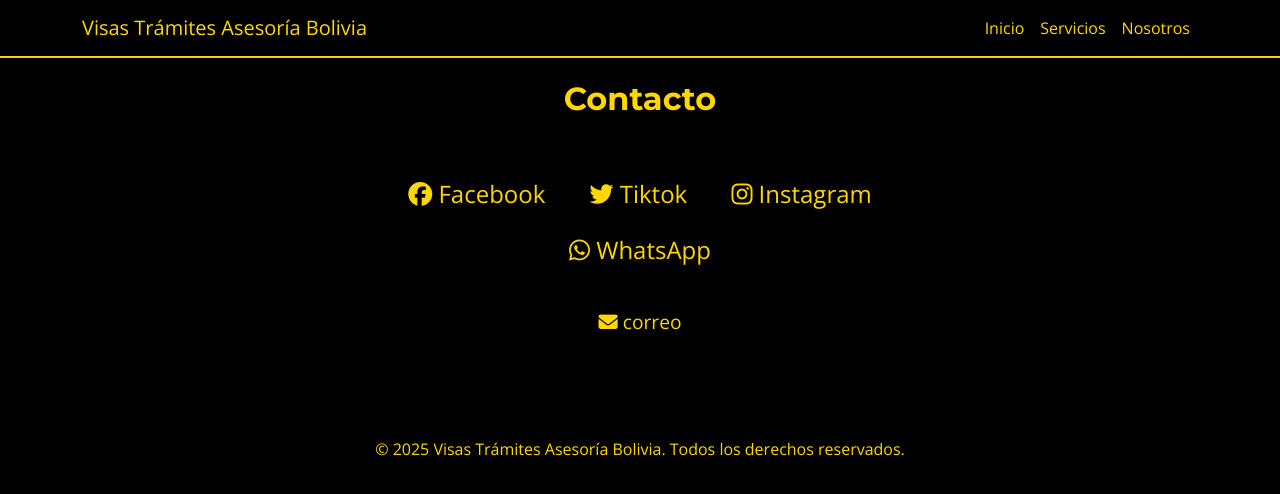
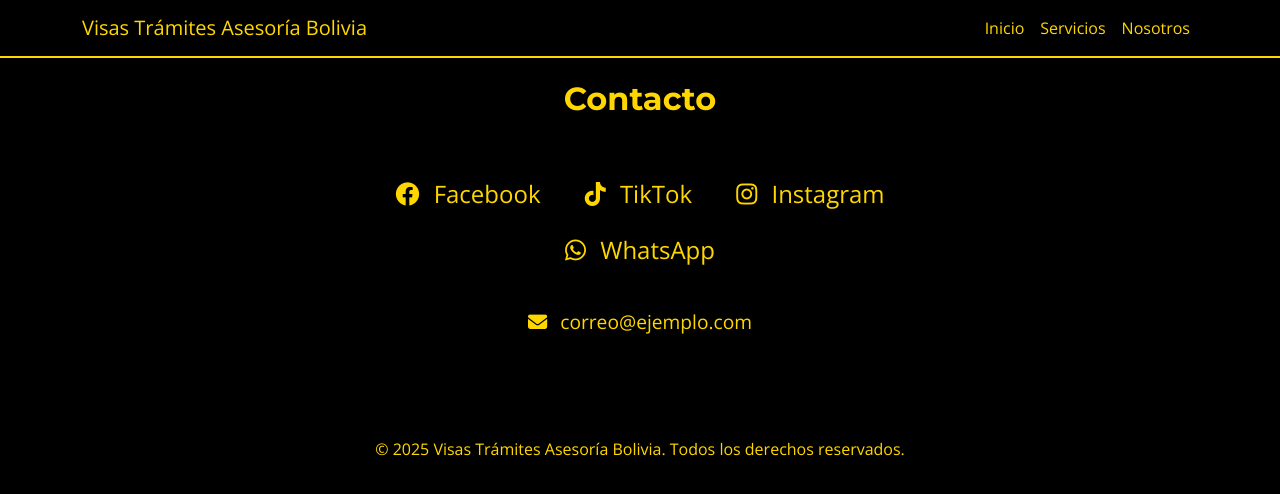
Before and after one commit to Alejvndr0/visas-tramites, a plain HTML site: page contacto.html in a window 1280 px wide. Drawn offline with nearby package versions, Linux system fonts and the light colour scheme.

Commit message:
first commit

```diff
--- a/contacto.html
+++ b/contacto.html
@@ -8,6 +8,9 @@
   <link href="https://cdn.jsdelivr.net/npm/bootstrap@5.3.0/dist/css/bootstrap.min.css" rel="stylesheet">
   <!-- Google Fonts -->
   <link href="https://fonts.googleapis.com/css2?family=Montserrat:wght@400;700&family=Open+Sans:wght@400;600&display=swap" rel="stylesheet">
+  <!-- Font Awesome desde CDNJS -->
+  <link rel="stylesheet" href="https://cdnjs.cloudflare.com/ajax/libs/font-awesome/6.4.0/css/all.min.css" crossorigin="anonymous" referrerpolicy="no-referrer" />
+
   <!-- Estilos personalizados -->
   <style>
     body {
@@ -50,6 +53,12 @@
     }
     .contact-section .email-link a:hover {
       color: #ccac00; /* Dorado más oscuro al pasar el mouse */
+    }
+    /* Fuerza el color de los íconos */
+    .social-links i,
+    .email-link i {
+      color: #FFD700;
+      margin-right: 8px;
     }
     .navbar {
       background-color: #000 !important; /* Fondo negro */
@@ -104,8 +113,8 @@
             <a href="https://www.facebook.com/share/1WZnFmKx8B/" target="_blank" title="Facebook">
               <i class="fab fa-facebook"></i> Facebook
             </a>
-                        <a href="https://www.tiktok.com/@visas.tramites?_t=ZM-8tbzNoagvby&_r=1" target="_blank" title="Twitter">
-                            <i class="fab fa-twitter"></i> Tiktok
+            <a href="https://www.tiktok.com/@visas.tramites?_t=ZM-8tbzNoagvby&_r=1" target="_blank" title="TikTok">
+              <i class="fab fa-tiktok"></i> TikTok
             </a>
             <a href="https://www.instagram.com/visastramitesyasesoriabolivia?igsh=MXRoZnNkYXlsejFocQ==" target="_blank" title="Instagram">
               <i class="fab fa-instagram"></i> Instagram
@@ -116,8 +125,8 @@
           </div>
           <!-- Enlace de correo electrónico -->
           <div class="email-link">
-                        <a href="mailto:">
-                            <i class="fas fa-envelope"></i> correo
+            <a href="mailto:correo@ejemplo.com">
+              <i class="fas fa-envelope"></i> correo@ejemplo.com
             </a>
           </div>
         </div>
@@ -134,7 +143,5 @@
 
   <!-- Bootstrap JS -->
   <script src="https://cdn.jsdelivr.net/npm/bootstrap@5.3.0/dist/js/bootstrap.bundle.min.js"></script>
-    <!-- Font Awesome (para íconos) -->
-    <script src="https://kit.fontawesome.com/a076d05399.js" crossorigin="anonymous"></script>
 </body>
 </html>
```
Lines whose indentation alone changed are shown as unchanged.
